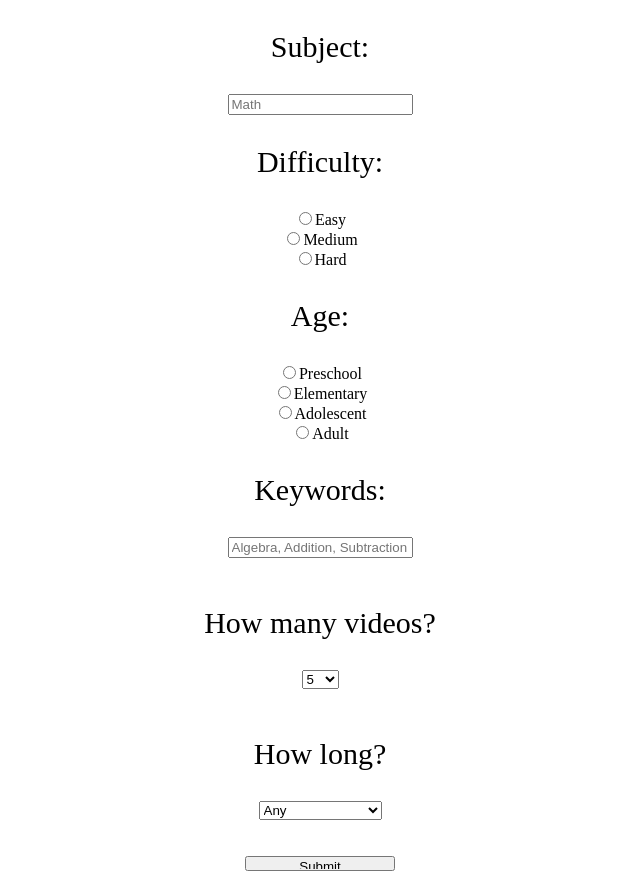
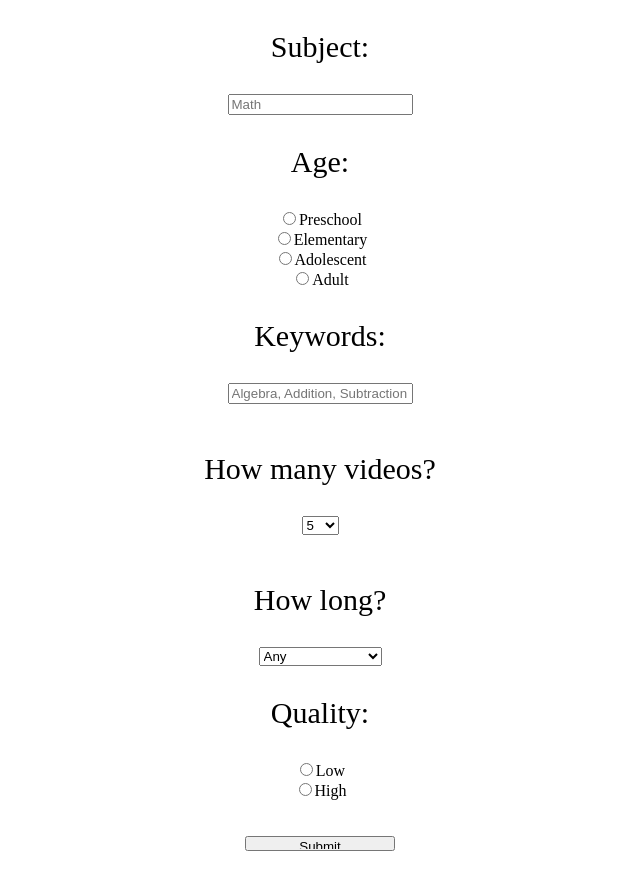
Before and after one commit to cmihm01/Offline-YouTube, a Flask app: page / in a window 1280 px wide. Shown: the whole page, without its empty margins (320-960 px from the left). After the commit the page ends 851 px from the top, so only its background shows below. Run offline with Flask 2, Linux system fonts and the light colour scheme.

Commit message:
added vid. quality

```diff
--- a/app.py
+++ b/app.py
@@ -29,11 +29,11 @@ def result():
    if request.method == 'POST':
       result = request.form
 
-      return youtube_search(request.form['category'],request.form['difficulty'], request.form['age'],
-        request.form['keywords'],request.form['num-vids'],request.form['length'] )
+      return youtube_search(request.form['category'], request.form['age'],
+        request.form['keywords'],request.form['num-vids'],request.form['length'])
       #return render_template("result.html",result = result)
 
-def youtube_search(cat,diff,age,keyw,num,length):
+def youtube_search(cat,age,keyw,num,length):
     youtube = build(YOUTUBE_API_SERVICE_NAME, YOUTUBE_API_VERSION, developerKey=DEVELOPER_KEY)
 
     search_response = youtube.search().list(
@@ -130,7 +130,8 @@ def download_vids():
 
     for vid in scored_vids:
         target.write('<h2>' + vid[1].title + '</h2>')
-        target.write('<video width="70%" controls>\n<source src=".vids/' + vid[1].title + '.mp4" type="video/mp4">\nYour browser does not support HTML5 video.\n</video>\n\n')
+        target.write('<video width="70%" controls>\n<source src=".vids/' + vid[1].title +
+            '.mp4" type="video/mp4">\nYour browser does not support HTML5 video.\n</video>\n\n')
         best = vid[1].getbest(preftype="mp4")
         filename = best.download("content/.vids/" + vid[1].title + ".mp4")
     target.write("</body>\n</html>")
--- a/templates/basic.html
+++ b/templates/basic.html
@@ -11,12 +11,7 @@
      <p> Subject: </p>
       <input type="text" name="category" placeholder="Math" required><br>
     </div>
-    <div id=difficulty-d>
-     <p> Difficulty: </p>
-      <input type="radio" name="difficulty" value="Easy" required>Easy<br>
-      <input type="radio" name="difficulty" value="Medium" required>Medium<br>
-      <input type="radio" name="difficulty" value="Hard" required>Hard<br>
-    </div>
+
     <div id=age-d>
       <p>Age: </p>
       <input type="radio" name="age" value="Preschool" required>Preschool<br>
@@ -24,6 +19,7 @@
       <input type="radio" name="age" value="Adolescent" required>Adolescent<br>
       <input type="radio" name="age" value="Adult" required>Adult<br>
     </div>
+
     <div id=keyword-d>
       <p>Keywords: </p>
       <input type="text" name="keywords" placeholder="Algebra, Addition, Subtraction">
@@ -49,6 +45,11 @@
         <option value="long">20+ Mins</option>
       </select>
     </div>
+    <div id=qual-d>
+      <p>Quality: </p>
+      <input type="radio" name="quality" value="Low" required>Low<br>
+      <input type="radio" name="quality" value="High" required>High<br>
+    </div>
     <br><br>
     <div>
       <input type="submit" value="Submit">
--- a/templates/select.html
+++ b/templates/select.html
@@ -9,6 +9,9 @@
 	            $("#loading").show();
 	            $("#content").hide();
 	        }
+	        function show_descript(){
+	        	 document.getElementById("Description").style.display = "block";
+	        }
 		</script>
 	    <link rel="stylesheet" type="text/css" href="static/style.css">
 	 </head>
@@ -19,7 +22,8 @@
 			<div>
 				<iframe width="560" height="315" src="https://www.youtube.com/embed/{{vid.id.videoId}}" frameborder="0" allowfullscreen></iframe>
 				<br>
-				<div id=descript> {{vid.snippet.description}}</div>
+				<div id=descript>{{vid.snippet.description}}</div>
+
 				<br>
 		      	Want to Download? <input type=checkbox name = "video" value={{vid.id.videoId}}>
 		    </div>
```
Also changed, not shown: 1 other file.
